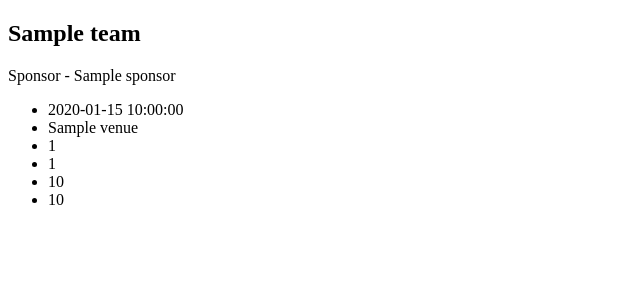
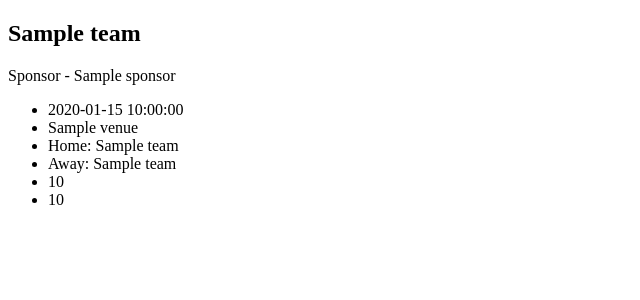
Before and after one commit to klamb95/python_project, a Flask app: page /teams/1 in a window 1280 px wide. Shown: the part 154-454 px from the top of the page, without its empty margins (0-640 px from the left). Run offline with Flask 2, Linux system fonts and the light colour scheme; a database or web service that is not in the repository returns one stand-in record (values such as "Sample title"); some libraries are stand-ins or nearby versions.

Commit message:
teams showing in games

```diff
--- a/controllers/teams_controller.py
+++ b/controllers/teams_controller.py
@@ -10,18 +10,15 @@ def teams():
     teams = team_repository.select_all()
     return render_template("teams/index.html", teams = teams)
 
-# @teams_blueprint.route("/teams/<id>")
-# def show_team(id):
-#     # players = team_repository.players(id)
-#     games = team_repository.games(id)
-#     return render_template("teams/show.html",games=games)
+@teams_blueprint.route("/teams/<id>")
+def show_team(id):
+    # players = team_repository.players(id)
+    games = team_repository.games(id)
+    team = team_repository.select(id)
+    return render_template("teams/show.html",games=games, team=team)
 
 
-@teams_blueprint.route("/teams/<id>")
-def show_team(id):
-    games = team_repository.games(id)
-    team = team_repository.select(id)
-    return render_template("teams/show.html", games=games, team=team)
+
 
 @teams_blueprint.route("/teams/new")
 def new_team():
--- a/repositories/game_repository.py
+++ b/repositories/game_repository.py
@@ -1,6 +1,7 @@
 from db.run_sql import run_sql
 from models.team import Team
 from models.game import Game
+import pdb
 
 import repositories.team_repository as team_repository
 
@@ -18,7 +19,6 @@ def save(game):
 
 def select_all():
     games = []
-
     sql = "SELECT * FROM games"
     results = run_sql(sql)
     for row in results:
@@ -26,6 +26,7 @@ def select_all():
         team_2 = team_repository.select(row['team_2_id'])
         game = Game(row['date'], row['venue'], team_1, team_2, row['team_1_score'], row['team_2_score'], row['id'])
         games.append(game)
+
     return games
 
 def select(id):
--- a/repositories/team_repository.py
+++ b/repositories/team_repository.py
@@ -42,11 +42,11 @@ def update(team):
 
 
 
-def players(team):
+def players(id):
     players = []
 
     sql = "SELECT * FROM players WHERE team_id = %s"
-    values = [team.id]
+    values = [id]
     results = run_sql(sql, values)
 
     for row in results:
@@ -59,10 +59,12 @@ def games(id):
 
     sql = "SELECT * FROM games WHERE team_1_id = %s OR team_2_id = %s"
     values = [id, id]
+    team_1 = select(id)
+    team_2 = select(id)
     results = run_sql(sql, values)
 
 
     for row in results:
-        game = Game(row['date'], row['venue'], row['team_1_id'], row['team_2_id'], row['team_1_score'], row['team_2_score'], row['id'])
+        game = Game(row['date'], row['venue'], team_1, team_2, row['team_1_score'], row['team_2_score'], row['id'])
         games.append(game)
     return games
--- a/templates/teams/show.html
+++ b/templates/teams/show.html
@@ -8,8 +8,8 @@
     {% for game in games %}
     <li>{{game.date}}</li>
     <li>{{game.venue}}</li>
-    <li>{{game.team_1}}</li>
-    <li>{{game.team_2}}</li>
+    <li>Home: {{game.team_1.name}}</li>
+    <li>Away: {{game.team_2.name}}</li>
     <li>{{game.team_1_score}}</li>
     <li>{{game.team_2_score}}</li>
     {%endfor%}
```
Also changed, not shown: controllers/games_controller.py (+8 -1 lines), templates/games/show.html (added, +7 -0 lines).
